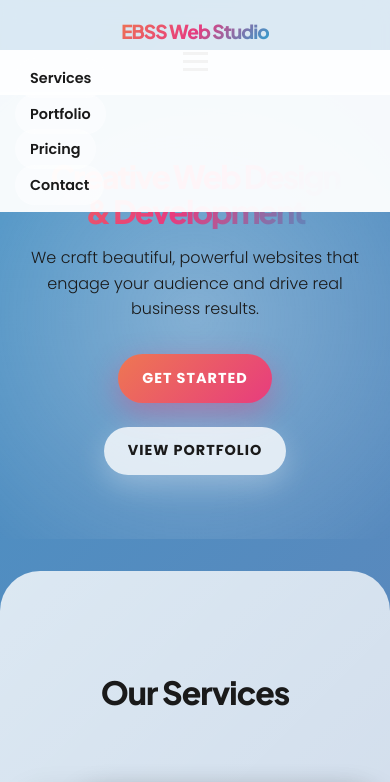
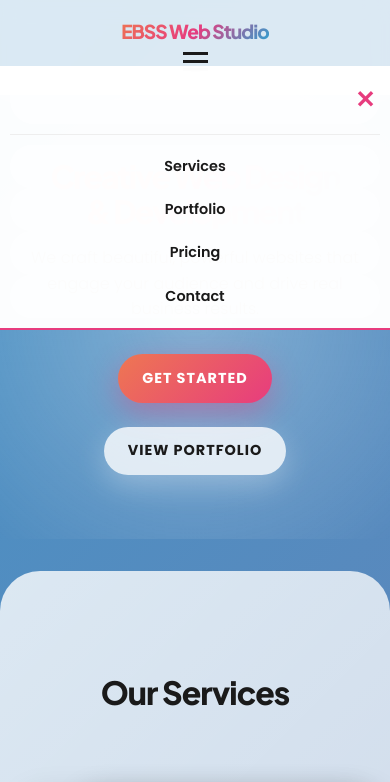
Before and after one commit to lecorbeaured/EBSS-Web-Studio, a plain HTML site: page index.html in a window 390 px wide. Both pictures are taken after a click on the button 195 px from the left and 61 px from the top of the page. Shown: the top 782 px of the page. Drawn offline with Linux system fonts and the light colour scheme.

Commit message:
updating script

```diff
--- a/index.html
+++ b/index.html
@@ -56,6 +56,16 @@
             display: flex !important;
         }
 
+        .nav-close {
+            display: none;
+        }
+
+        .nav-close a {
+            font-size: 24px !important;
+            color: #e73c7e !important;
+            font-weight: bold;
+        }
+
         @media (max-width: 768px) {
             .menu-toggle {
                 display: block;
@@ -64,6 +74,7 @@
             nav {
                 flex-direction: column;
                 gap: 0;
+                position: relative;
             }
 
             .nav-links {
@@ -73,17 +84,33 @@
                 top: 60px;
                 left: 0;
                 right: 0;
-                background: rgba(255, 255, 255, 0.95);
-                padding: 20px;
-                gap: 10px;
+                background: rgba(255, 255, 255, 0.98);
+                backdrop-filter: blur(10px);
+                padding: 10px;
+                gap: 0;
                 width: 100%;
                 z-index: 99;
+                border-bottom: 2px solid #e73c7e;
+            }
+
+            .nav-links.mobile-open .nav-close {
+                display: block;
+                border-bottom: 1px solid #eee;
+                margin-bottom: 10px;
+                padding-bottom: 10px;
             }
 
             .nav-links a {
                 width: 100%;
                 text-align: center;
                 padding: 12px 20px;
+                display: block;
+            }
+
+            .nav-close a {
+                padding: 5px !important;
+                text-align: right;
+                display: block;
             }
 
             header {
@@ -102,7 +129,7 @@
 
             .nav-links {
                 top: 50px;
-                padding: 15px;
+                padding: 10px;
             }
 
             .nav-links a {
@@ -123,6 +150,7 @@
                 <span></span>
             </button>
             <ul class="nav-links">
+                <li class="nav-close"><a href="#" onclick="closeMenu(); return false;">✕</a></li>
                 <li><a href="#services">Services</a></li>
                 <li><a href="#portfolio">Portfolio</a></li>
                 <li><a href="#pricing">Pricing</a></li>
@@ -327,6 +355,7 @@
     <style>
         /* Admin Theme Switcher Styles */
         .admin-theme-switcher {
+            display: none !important;
             position: fixed;
             bottom: 20px;
             right: 20px;
@@ -339,6 +368,10 @@
             padding: 20px;
             max-width: 300px;
             border: 2px solid #e73c7e;
+        }
+
+        .admin-theme-switcher[style*="display: block"] {
+            display: block !important;
         }
 
         .admin-switcher-header {
--- a/script.js
+++ b/script.js
@@ -11,15 +11,19 @@ function toggleMenu() {
     }
 }
 
+function closeMenu() {
+    const navLinks = document.querySelector('.nav-links');
+    if (navLinks) {
+        navLinks.classList.remove('mobile-open');
+    }
+}
+
 // Close menu when a link is clicked
 document.addEventListener('DOMContentLoaded', () => {
     const navLinks = document.querySelectorAll('.nav-links a');
     navLinks.forEach(link => {
         link.addEventListener('click', () => {
-            const menu = document.querySelector('.nav-links');
-            if (menu) {
-                menu.classList.remove('mobile-open');
-            }
+            closeMenu();
         });
     });
 });
```
